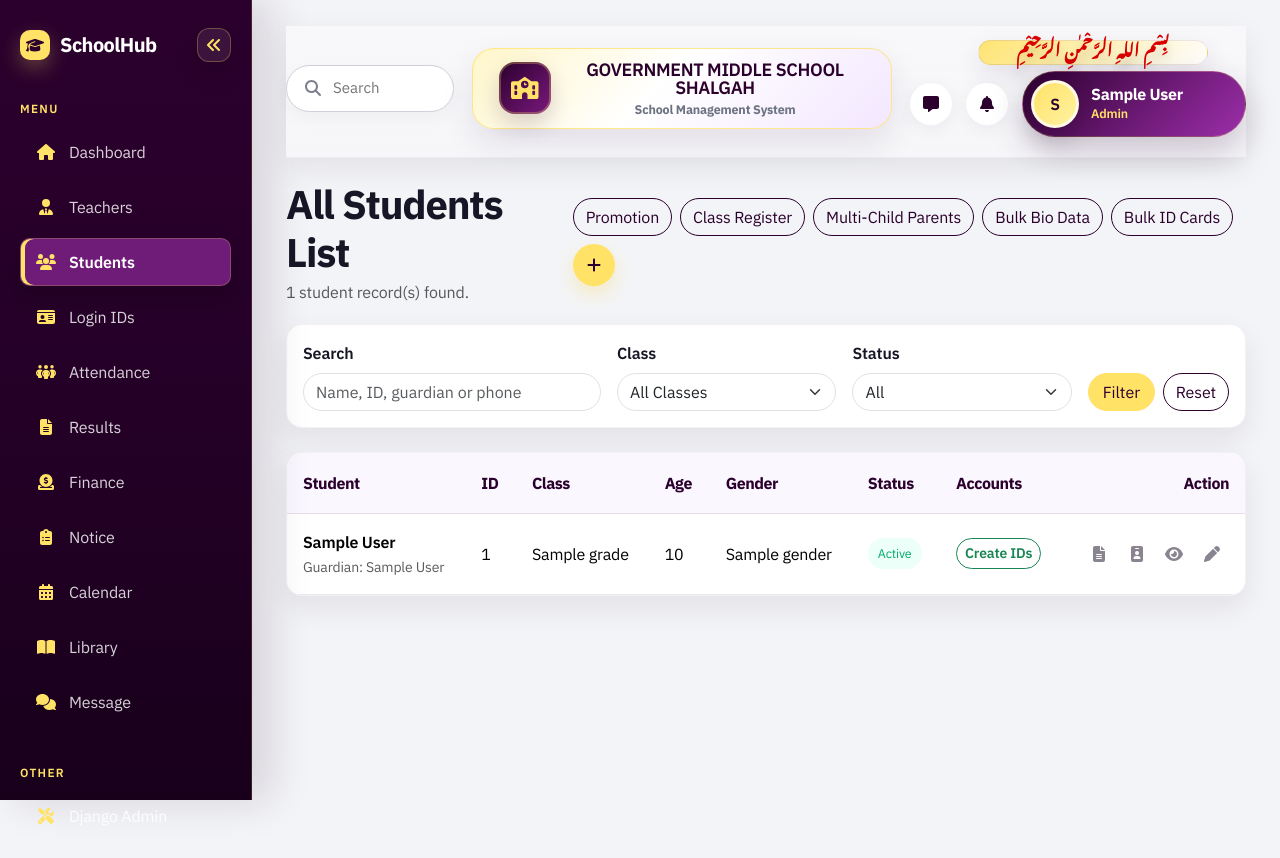
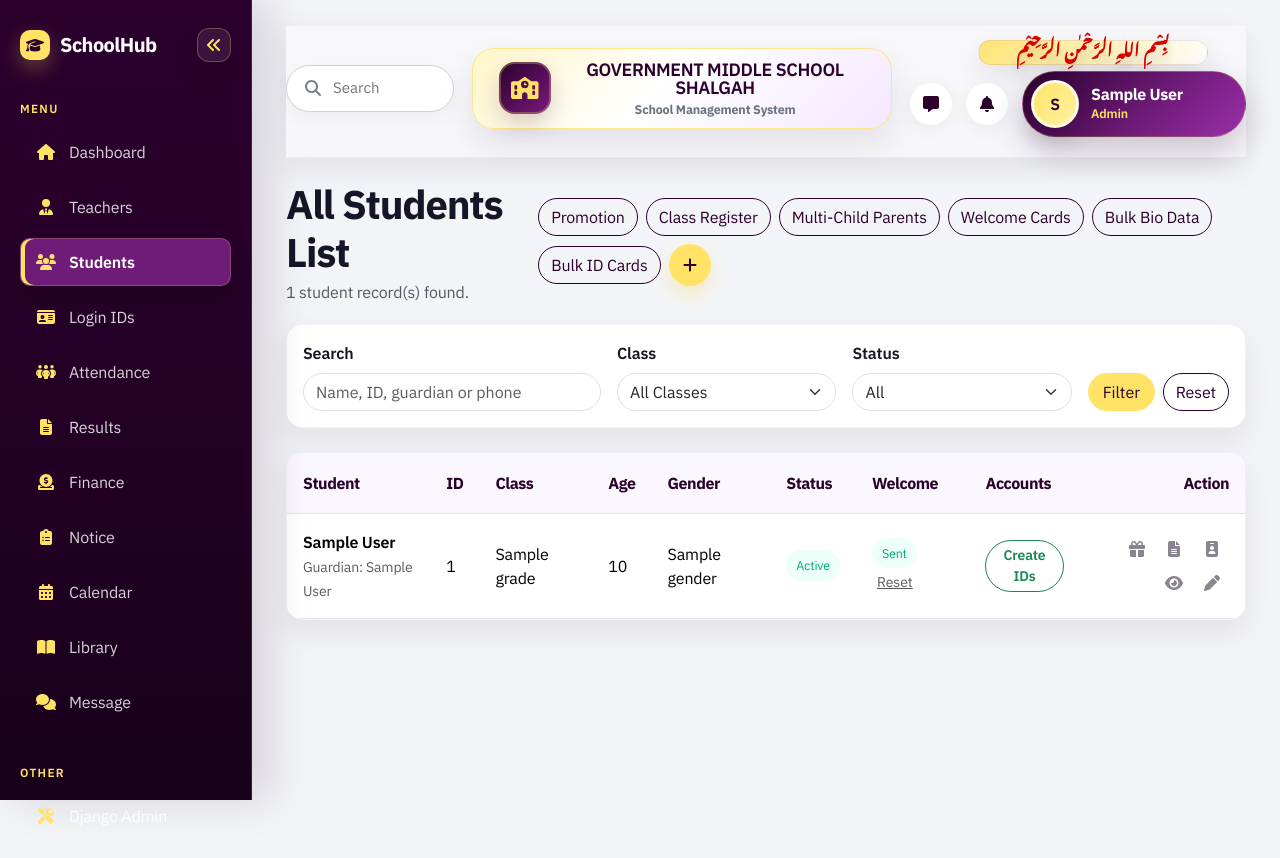
Before and after one commit to pehlidachan/school-management-system, a Django app: page /students/display/ in a window 1280 px wide. Shown: the top 858 px of the page. Run offline with Django 5.2, Linux system fonts and the light colour scheme; a user stored in the database is signed in; tables that the repository leaves empty hold one stand-in row (values such as "Sample post"); some libraries are stand-ins or nearby versions.

Commit message:
Add welcome card actions to student list

```diff
--- a/school/templates/student_filtered_list.html
+++ b/school/templates/student_filtered_list.html
@@ -11,6 +11,7 @@
         <a href="{% url 'student_promotion' %}" class="btn btn-outline-dark rounded-pill">Promotion</a>
         <a href="{% url 'class_register' %}" class="btn btn-outline-dark rounded-pill">Class Register</a>
         <a href="{% url 'multi_child_guardians' %}" class="btn btn-outline-dark rounded-pill">Multi-Child Parents</a>
+        <a href="{% url 'bulk_student_welcome_cards' %}" class="btn btn-outline-dark rounded-pill">Welcome Cards</a>
         <a href="{% url 'bulk_student_biodata' %}" class="btn btn-outline-dark rounded-pill">Bulk Bio Data</a>
         <a href="{% url 'bulk_student_id_cards' %}" class="btn btn-outline-dark rounded-pill">Bulk ID Cards</a>
         <a href="{% url 'add_student' %}" class="hub-add-btn" title="Add Student"><i class="fa-solid fa-plus"></i></a>
@@ -51,7 +52,7 @@
     <div class="table-responsive">
         <table class="table align-middle">
             <thead>
-                <tr><th>Student</th><th>ID</th><th>Class</th><th>Age</th><th>Gender</th><th>Status</th><th>Accounts</th><th class="text-end">Action</th></tr>
+                <tr><th>Student</th><th>ID</th><th>Class</th><th>Age</th><th>Gender</th><th>Status</th><th>Welcome</th><th>Accounts</th><th class="text-end">Action</th></tr>
             </thead>
             <tbody>
                 {% for student in data %}
@@ -62,8 +63,23 @@
                     <td>{{ student.age }}</td>
                     <td>{{ student.gender }}</td>
                     <td>{% if student.status %}<span class="hub-status active">Active</span>{% else %}<span class="hub-status inactive">Inactive</span>{% endif %}</td>
+                    <td>
+                        {% if student.welcome_card_sent %}
+                        <span class="hub-status active">Sent</span>
+                        <form action="{% url 'reset_welcome_card_sent' student.id %}" method="POST" class="d-inline ms-1">
+                            {% csrf_token %}<input type="hidden" name="next" value="{{ request.get_full_path }}">
+                            <button type="submit" class="btn btn-sm btn-link p-0 text-muted" title="Reset welcome card status">Reset</button>
+                        </form>
+                        {% else %}
+                        <form action="{% url 'mark_welcome_card_sent' student.id %}" method="POST" class="d-inline">
+                            {% csrf_token %}<input type="hidden" name="next" value="{{ request.get_full_path }}">
+                            <button type="submit" class="btn btn-sm btn-outline-warning rounded-pill fw-bold">Mark Sent</button>
+                        </form>
+                        {% endif %}
+                    </td>
                     <td><a href="{% url 'account_creator_dashboard' %}" class="btn btn-sm btn-outline-success rounded-pill fw-bold">Create IDs</a></td>
                     <td class="text-end">
+                        <a class="hub-action-icon" target="_blank" href="{% url 'student_welcome_card' student.id %}" title="Welcome Card"><i class="fa-solid fa-gift"></i></a>
                         <a class="hub-action-icon" target="_blank" href="{% url 'student_biodata_print' student.id %}" title="Bio Data"><i class="fa-solid fa-file-lines"></i></a>
                         <a class="hub-action-icon" target="_blank" href="{% url 'student_id_card' student.id %}" title="ID Card"><i class="fa-solid fa-id-badge"></i></a>
                         <a class="hub-action-icon" href="{% url 'student_details' student.id %}" title="Details"><i class="fa-solid fa-eye"></i></a>
@@ -71,7 +87,7 @@
                     </td>
                 </tr>
                 {% empty %}
-                <tr><td colspan="8" class="text-center text-muted py-5">No students found for selected filters.</td></tr>
+                <tr><td colspan="9" class="text-center text-muted py-5">No students found for selected filters.</td></tr>
                 {% endfor %}
             </tbody>
         </table>
```
